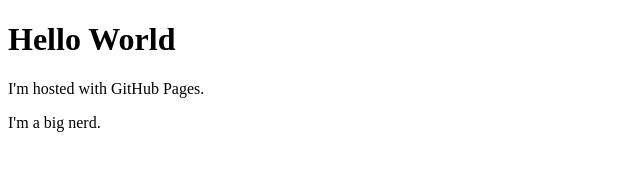
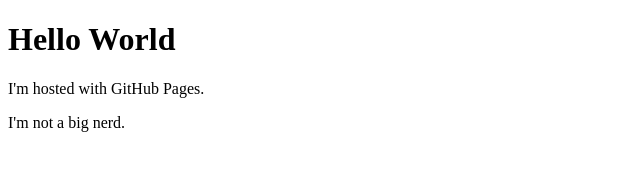
Before and after one commit to liammorrison/binarydecimalconverter.com, a plain HTML site: page index.html in a window 1280 px wide. Shown: the full height of the page, 0-640 px from the left. Drawn offline with Linux system fonts and the light colour scheme.

Commit message:
Not a nerd

```diff
--- a/index.html
+++ b/index.html
@@ -4,7 +4,7 @@
 <body>
     <h1>Hello World</h1>
     <p>I'm hosted with GitHub Pages.</p>
-    <p>I'm a big nerd.</p>
+    <p>I'm not a big nerd.</p>
 </body>
 
 </html>
```
